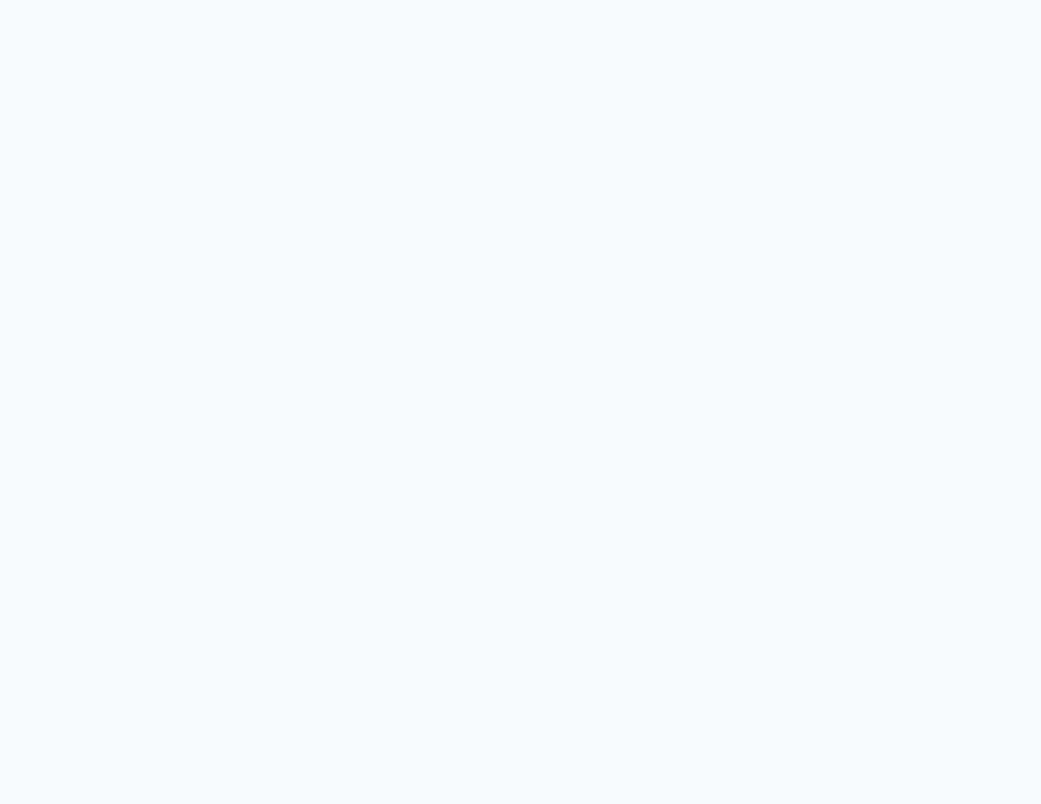
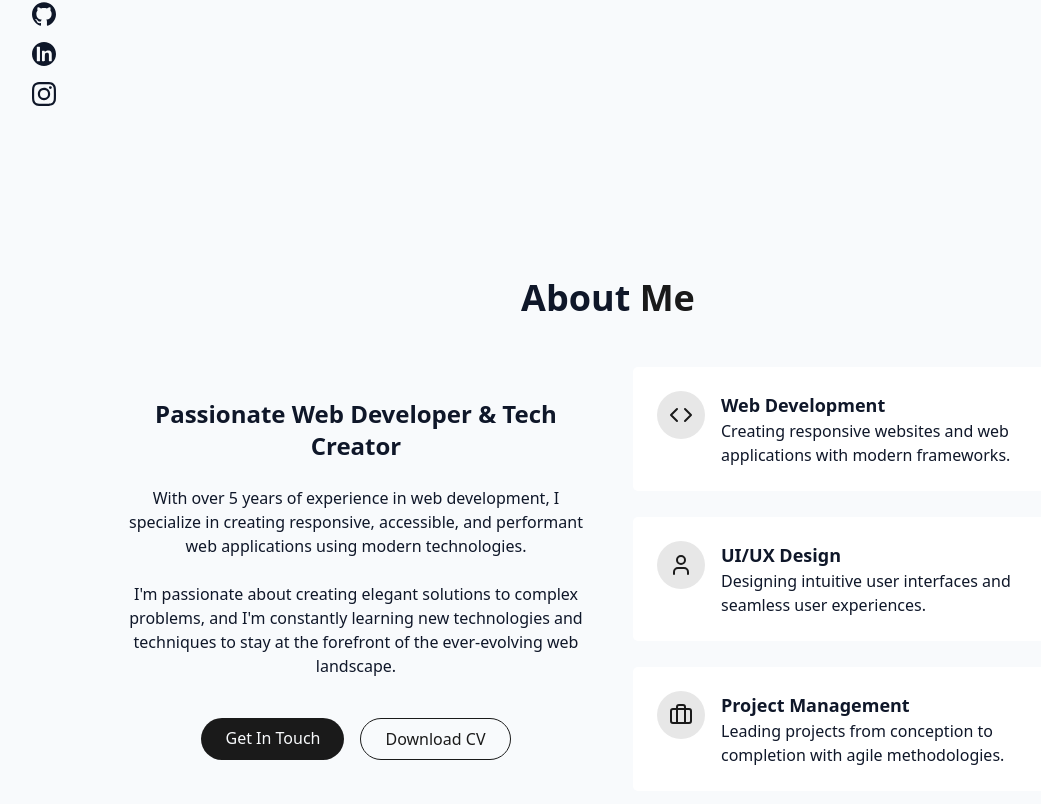
Before and after one commit to mimura-arieljr/chock, a React (Vite) app: page / in a window 1280 px wide. Shown: the part 618-1422 px from the top of the page, without its empty margins (32-1073 px from the left). Before the commit the page ends 800 px from the top, so only its background shows below. Built offline with nearby package versions, Linux system fonts and the light colour scheme.

Commit message:
CHCK: Responsiveness, 404 page
- Fix small and med screen behavior
- Added 404 Page

```diff
--- /dev/null
+++ b/src/components/CareerSection.tsx
@@ -0,0 +1,95 @@
+import { Briefcase, Code, User } from "lucide-react";
+
+export const CareerSection = () => {
+  return (
+    <section id="about" className="py-24 px-4 relative">
+      {" "}
+      <div className="container mx-auto max-w-5xl">
+        <h2 className="text-3xl md:text-4xl font-bold mb-12 text-center">
+          About <span className="text-primary"> Me</span>
+        </h2>
+
+        <div className="grid grid-cols-1 md:grid-cols-2 gap-12 items-center">
+          <div className="space-y-6">
+            <h3 className="text-2xl font-semibold">
+              Passionate Web Developer & Tech Creator
+            </h3>
+
+            <p className="text-muted-foreground">
+              With over 5 years of experience in web development, I specialize
+              in creating responsive, accessible, and performant web
+              applications using modern technologies.
+            </p>
+
+            <p className="text-muted-foreground">
+              I'm passionate about creating elegant solutions to complex
+              problems, and I'm constantly learning new technologies and
+              techniques to stay at the forefront of the ever-evolving web
+              landscape.
+            </p>
+
+            <div className="flex flex-col sm:flex-row gap-4 pt-4 justify-center">
+              <a href="#contact" className="cosmic-button">
+                {" "}
+                Get In Touch
+              </a>
+
+              <a
+                href=""
+                className="px-6 py-2 rounded-full border border-primary text-primary hover:bg-primary/10 transition-colors duration-300"
+              >
+                Download CV
+              </a>
+            </div>
+          </div>
+
+          <div className="grid grid-cols-1 gap-6">
+            <div className="gradient-border p-6 card-hover">
+              <div className="flex items-start gap-4">
+                <div className="p-3 rounded-full bg-primary/10">
+                  <Code className="h-6 w-6 text-primary" />
+                </div>
+                <div className="text-left">
+                  <h4 className="font-semibold text-lg"> Web Development</h4>
+                  <p className="text-muted-foreground">
+                    Creating responsive websites and web applications with
+                    modern frameworks.
+                  </p>
+                </div>
+              </div>
+            </div>
+            <div className="gradient-border p-6 card-hover">
+              <div className="flex items-start gap-4">
+                <div className="p-3 rounded-full bg-primary/10">
+                  <User className="h-6 w-6 text-primary" />
+                </div>
+                <div className="text-left">
+                  <h4 className="font-semibold text-lg">UI/UX Design</h4>
+                  <p className="text-muted-foreground">
+                    Designing intuitive user interfaces and seamless user
+                    experiences.
+                  </p>
+                </div>
+              </div>
+            </div>
+            <div className="gradient-border p-6 card-hover">
+              <div className="flex items-start gap-4">
+                <div className="p-3 rounded-full bg-primary/10">
+                  <Briefcase className="h-6 w-6 text-primary" />
+                </div>
+
+                <div className="text-left">
+                  <h4 className="font-semibold text-lg">Project Management</h4>
+                  <p className="text-muted-foreground">
+                    Leading projects from conception to completion with agile
+                    methodologies.
+                  </p>
+                </div>
+              </div>
+            </div>
+          </div>
+        </div>
+      </div>
+    </section>
+  );
+};
--- a/src/components/SiteIcon.tsx
+++ b/src/components/SiteIcon.tsx
@@ -2,9 +2,9 @@
 
 export const SiteIconComponent = () => {
     return (
-        <div className="fixed left-13 top-18 z-40 transition-all duration-300">
+        <div className="fixed left-6 top-10 md:left-12 md:top-15 z-40 transition-all duration-300">
             <a href='#Home' className="">
-                <SiteIcon className="h-15 w-15 fill-current hover:text-accent transition" />
+                <SiteIcon className="h-8 w-8 md:h-15 md:w-15 fill-current hover:text-accent transition" />
             </a>
         </div>
     );
--- /dev/null
+++ b/src/components/SkillsSection.tsx
@@ -0,0 +1,87 @@
+
+import { useState } from "react";
+import { classname } from "../lib/utils";
+
+const skills = [
+  // Frontend
+  { name: "HTML/CSS", level: 95, category: "frontend" },
+  { name: "JavaScript", level: 90, category: "frontend" },
+  { name: "React", level: 90, category: "frontend" },
+  { name: "TypeScript", level: 85, category: "frontend" },
+  { name: "Tailwind CSS", level: 90, category: "frontend" },
+  { name: "Next.js", level: 80, category: "frontend" },
+
+  // Backend
+  { name: "Node.js", level: 80, category: "backend" },
+  { name: "Express", level: 75, category: "backend" },
+  { name: "MongoDB", level: 70, category: "backend" },
+  { name: "PostgreSQL", level: 65, category: "backend" },
+  { name: "GraphQL", level: 60, category: "backend" },
+
+  // Tools
+  { name: "Git/GitHub", level: 90, category: "tools" },
+  { name: "Docker", level: 70, category: "tools" },
+  { name: "Figma", level: 85, category: "tools" },
+  { name: "VS Code", level: 95, category: "tools" },
+];
+
+const categories = ["all", "frontend", "backend", "tools"];
+
+export const SkillsSection = () => {
+  const [activeCategory, setActiveCategory] = useState("all");
+
+  const filteredSkills = skills.filter(
+    (skill) => activeCategory === "all" || skill.category === activeCategory
+  );
+  return (
+    <section id="skills" className="py-24 px-4 relative bg-secondary/30">
+      <div className="container mx-auto max-w-5xl">
+        <h2 className="text-3xl md:text-4xl font-bold mb-12 text-center">
+          My <span className="text-primary"> Skills</span>
+        </h2>
+
+        <div className="flex flex-wrap justify-center gap-4 mb-12">
+          {categories.map((category, key) => (
+            <button
+              key={key}
+              onClick={() => setActiveCategory(category)}
+              className={classname(
+                "px-5 py-2 rounded-full transition-colors duration-300 capitalize",
+                activeCategory === category
+                  ? "bg-primary text-primary-foreground"
+                  : "bg-secondary/70 text-forefround hover:bd-secondary"
+              )}
+            >
+              {category}
+            </button>
+          ))}
+        </div>
+
+        <div className="grid grid-cols-1 sm:grid-cols-2 lg:grid-cols-3 gap-6">
+          {filteredSkills.map((skill, key) => (
+            <div
+              key={key}
+              className="bg-card p-6 rounded-lg shadow-xs card-hover"
+            >
+              <div className="text-left mb-4">
+                <h3 className="font-semibold text-lg"> {skill.name}</h3>
+              </div>
+              <div className="w-full bg-secondary/50 h-2 rounded-full overflow-hidden">
+                <div
+                  className="bg-primary h-2 rounded-full origin-left animate-[grow_1.5s_ease-out]"
+                  style={{ width: skill.level + "%" }}
+                />
+              </div>
+
+              <div className="text-right mt-1">
+                <span className="text-sm text-muted-foreground">
+                  {skill.level}%
+                </span>
+              </div>
+            </div>
+          ))}
+        </div>
+      </div>
+    </section>
+  );
+};
--- a/src/components/ThemeToggle.tsx
+++ b/src/components/ThemeToggle.tsx
@@ -37,7 +37,7 @@
     }
 
     return (
-        <button onClick={toggleTheme} className={classname("fixed max-md:hidden top-15 right-18 z-50 p-2",
+        <button onClick={toggleTheme} className={classname("fixed max-md:hidden top-15 right-10 lg:right-18 z-50 p-2",
             "rounded-full transition-colors duration-300 hover:-rotate-20"
         )}>
             <div
--- a/src/index.css
+++ b/src/index.css
@@ -284,7 +284,7 @@
 }
 
 @utility animate-reveal-in-delay {
-  animation: reveal-in 2s ease forwards;
+  animation: reveal-in 2s ease 2 forwards;
 }
 
 @utility animate-sweep-border {
--- a/src/pages/Home.tsx
+++ b/src/pages/Home.tsx
@@ -2,12 +2,15 @@
 import { Navbar } from "../components/Navbar";
 import { SiteIconComponent } from "../components/SiteIcon"
 import { HeroSection } from "../components/HeroSection";
+import { CareerSection } from "../components/CareerSection";
+// import { SkillsSection } from "../components/SkillsSection";
 // import { HoneycombBackground } from "../components/HoneycombBackground";
 // import { CursorGlow } from "../components/CursorGlow";
 
 export const Home = () => (
     <div className="min-h-screen bg-background text-foreground overflow-x-hidden">
         {/* {<CursorGlow/>}  */}
+
         {/* {<HoneycombBackground />} */}
 
         {<ThemeToggle />}
@@ -18,8 +21,9 @@
 
         {<HeroSection />}
 
-        {/** Main Content */}
+        {/* {<SkillsSection />} */}
 
-        {/** Footer */}
+        {<CareerSection />}
+
     </div>
 );
--- a/src/pages/NotFound.tsx
+++ b/src/pages/NotFound.tsx
@@ -1,3 +1,16 @@
 export const NotFound = () => {
-    return <div>NOT FOUND</div>
-}
+    return (
+        <div className="h-screen w-full bg-cover bg-center bg-no-repeat relative" style={{ backgroundImage: "url('/assets/404.gif')" }} >
+            <div className="absolute inset-0 bg-opacity-50 flex items-center justify-center">
+                <div className="flex flex-col items-center">
+                    <h1 className="text-primary text-[56px] lg:text-[140px] font-gotham animate-reveal-in">404</h1>
+                    <p className="text-secondary text-[18px] lg:text-[38px] font-gotham lg:-mt-8"
+                        style={{
+                            opacity: 0,
+                            animation: 'reveal-in 0.6s ease 1s forwards'
+                        }}>PAGE NOT FOUND</p>
+                </div>
+            </div>
+        </div>
+    );
+};
```
Also changed, not shown: src/components/HeroSection.tsx (+18 -4 lines), src/components/Navbar.tsx (+10 -17 lines), public/assets/404.gif (added), public/assets/manpc.gif (added).
